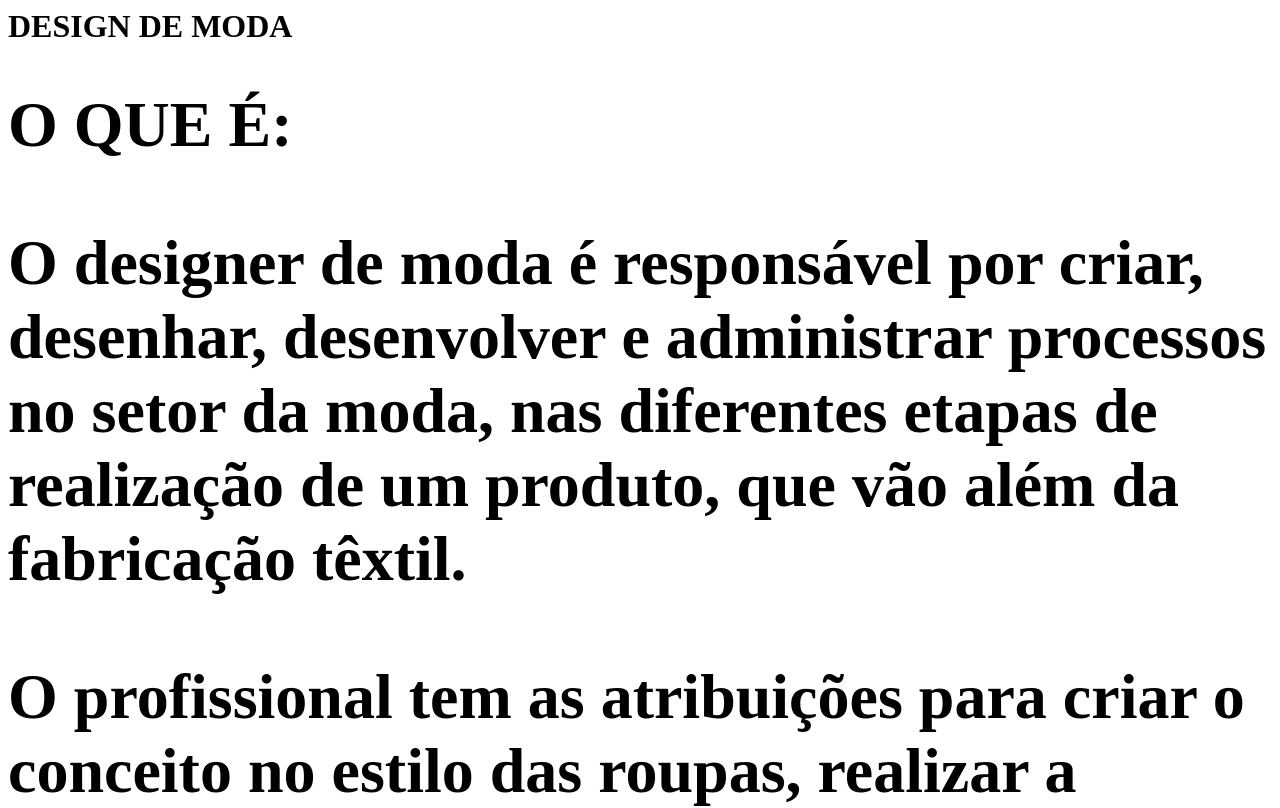
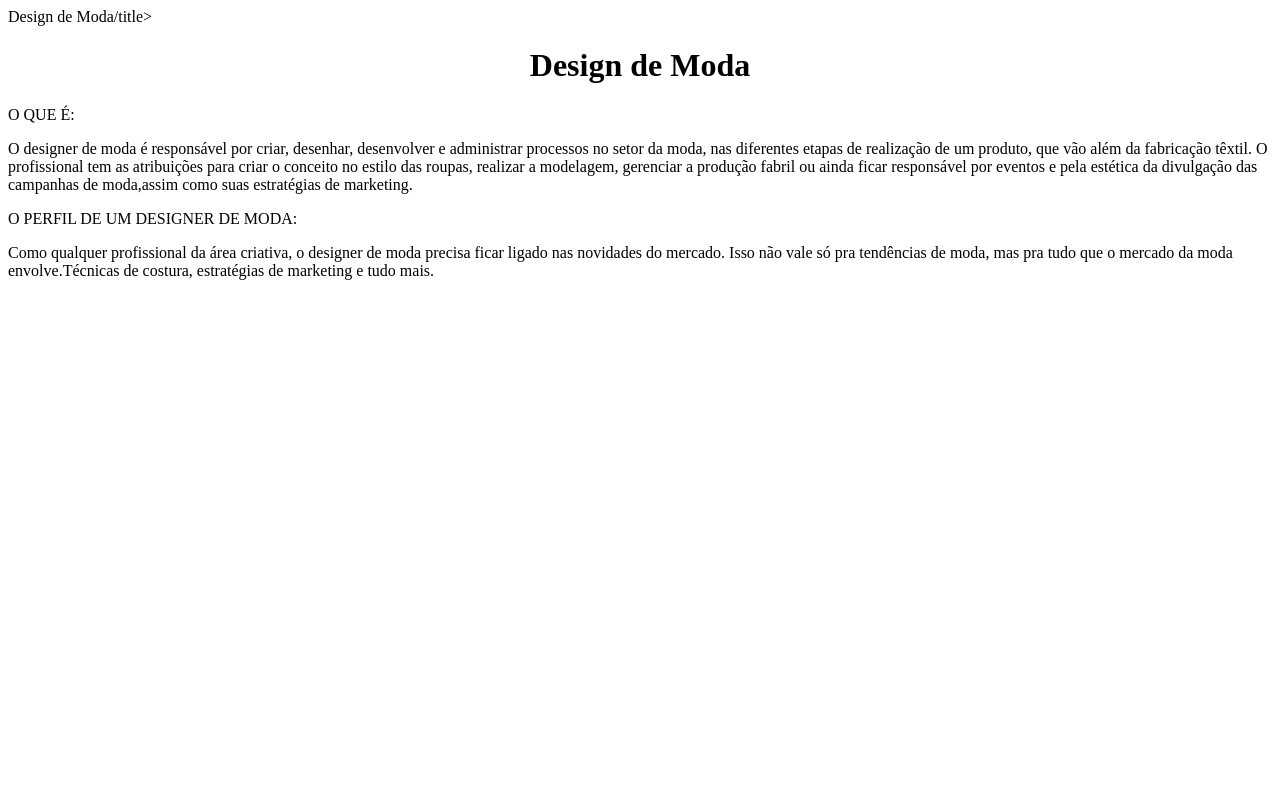
Before and after one commit to stephaniemiranda27/Web_Site_20231D, a plain HTML site: page index.html in a window 1280 px wide. Shown: the top 808 px of the page. Drawn offline with Linux system fonts and the light colour scheme.

Commit message:
Update index.html

```diff
--- a/index.html
+++ b/index.html
@@ -1,10 +1,28 @@
- <h1><strong>DESIGN DE MODA<h1><strong>
+<!DOCTYPE html>
+<html lang="pt-br"
+    <head>
+         <meta charset="UTF-8"
+         <title>Design de Moda/title>
 
-  </head> O QUE É:</head>
+         <style>
+             p {
+                 text-align
+             }
+         </style>
+    </head>
 
-<p>O designer de moda é responsável por criar, desenhar, desenvolver e administrar processos no setor da moda, nas diferentes etapas de realização de um produto, que vão além da fabricação têxtil.<p>
-<p>O profissional tem as atribuições para criar o conceito no estilo das roupas, realizar a modelagem, gerenciar a produção fabril ou ainda ficar responsável por eventos e pela estética da divulgação das campanhas de moda,assim como suas estratégias de marketing.<p>
+    <body>
+          <h1 style="text-align: center">Design de Moda</h1>
 
-  </head>O PERFIL DE UM DESIGNER DE MODA:</head>
+   </head> O QUE É:</head>
 
-<p>Como qualquer profissional da área criativa, o designer de moda precisa ficar ligado nas novidades do mercado. Isso não vale só pra tendências de moda, mas pra tudo que o mercado da moda envolve.Técnicas de costura, estratégias de marketing e tudo mais.<p>
+  <p>O designer de moda é responsável por criar, desenhar, desenvolver e administrar processos no setor da moda, nas diferentes etapas de realização de um produto, que vão além da fabricação têxtil.
+   O profissional tem as atribuições para criar o conceito no estilo das roupas, realizar a modelagem, gerenciar a produção fabril ou ainda ficar responsável por eventos e pela estética da divulgação das
+   campanhas de moda,assim como suas estratégias de marketing.<p>
+
+   </head>O PERFIL DE UM DESIGNER DE MODA:</head>
+
+  <p>Como qualquer profissional da área criativa, o designer de moda precisa ficar ligado nas novidades do mercado. Isso não vale só pra tendências de moda, mas pra tudo que o mercado da moda
+  envolve.Técnicas de costura, estratégias de marketing e tudo mais.<p>
+ </body>
+</html>
```
